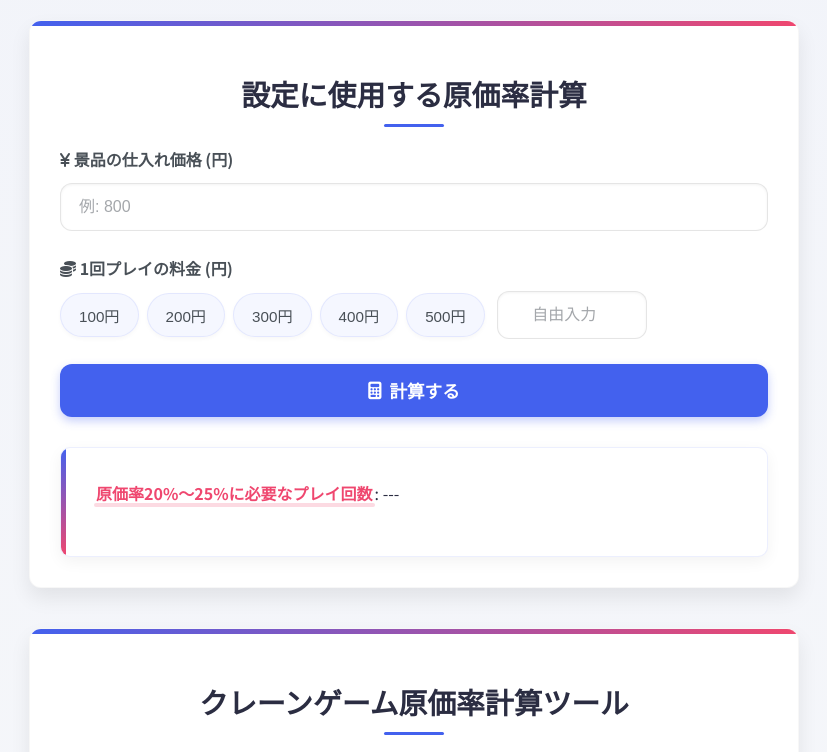
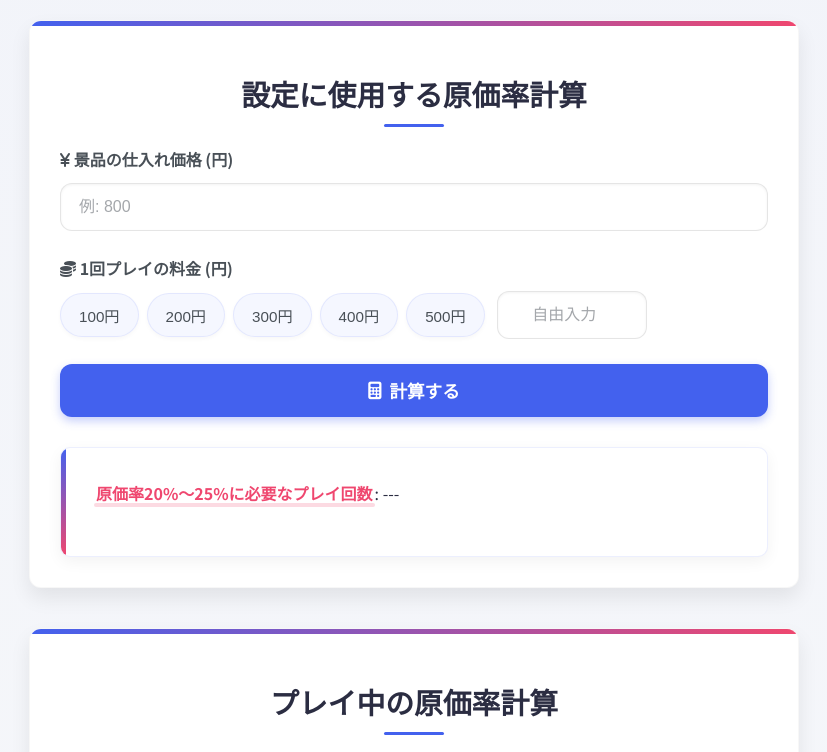
Before and after one commit to mentalsam/cost-rate, a plain HTML site: page index.html in a window 1280 px wide. Shown: the top 752 px of the page, without its empty margins (226-1053 px from the left). Drawn offline with Linux system fonts and the light colour scheme.

Commit message:
Update index.html

```diff
--- a/index.html
+++ b/index.html
@@ -523,7 +523,7 @@
         </div>
 
         <div class="calculator-section">
-            <h2>クレーンゲーム原価率計算ツール</h2>
+            <h2>プレイ中の原価率計算</h2>
 
             <div class="input-group">
                 <label><i class="fas fa-yen-sign"></i> 景品の仕入れ価格 (円)</label>
```
